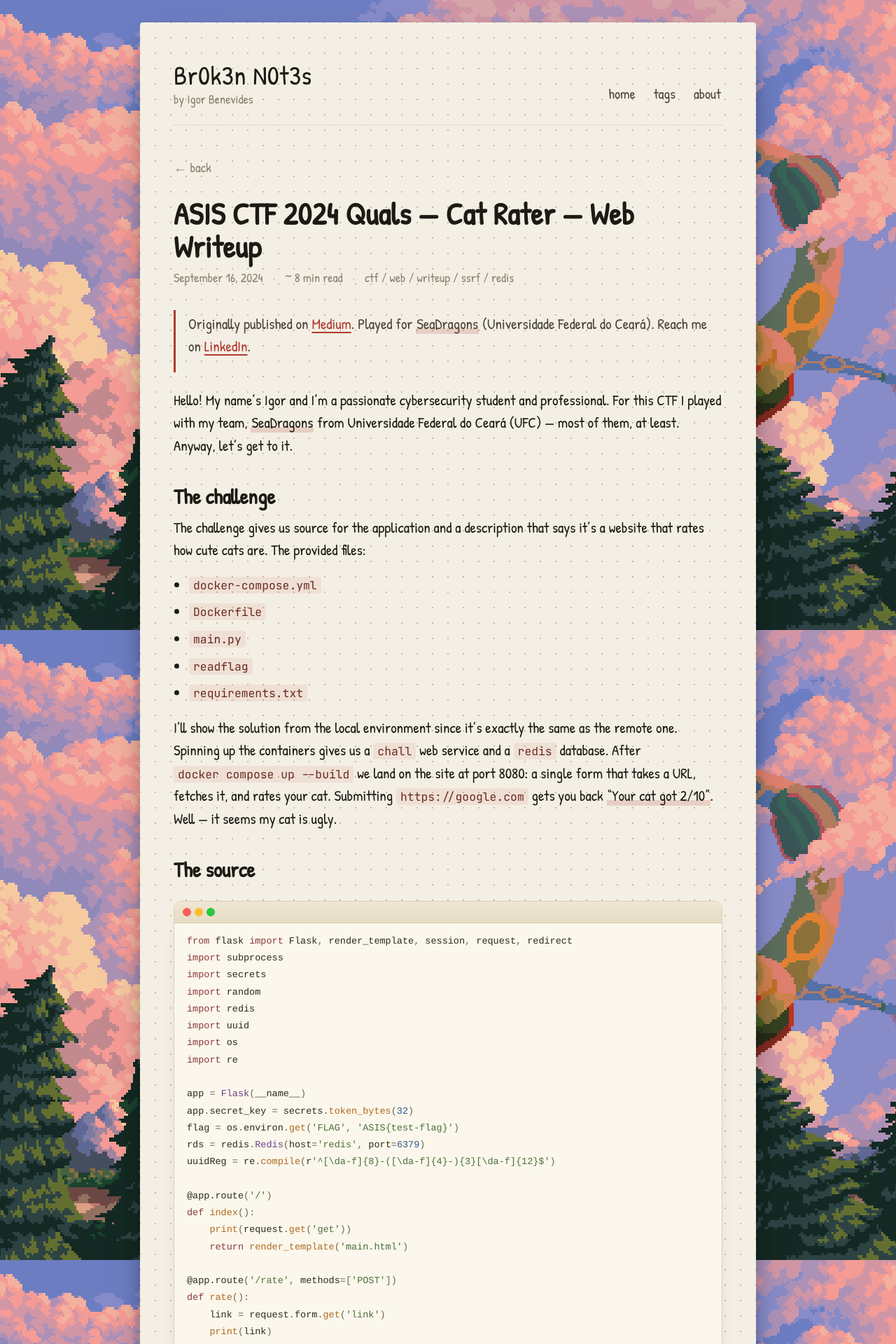
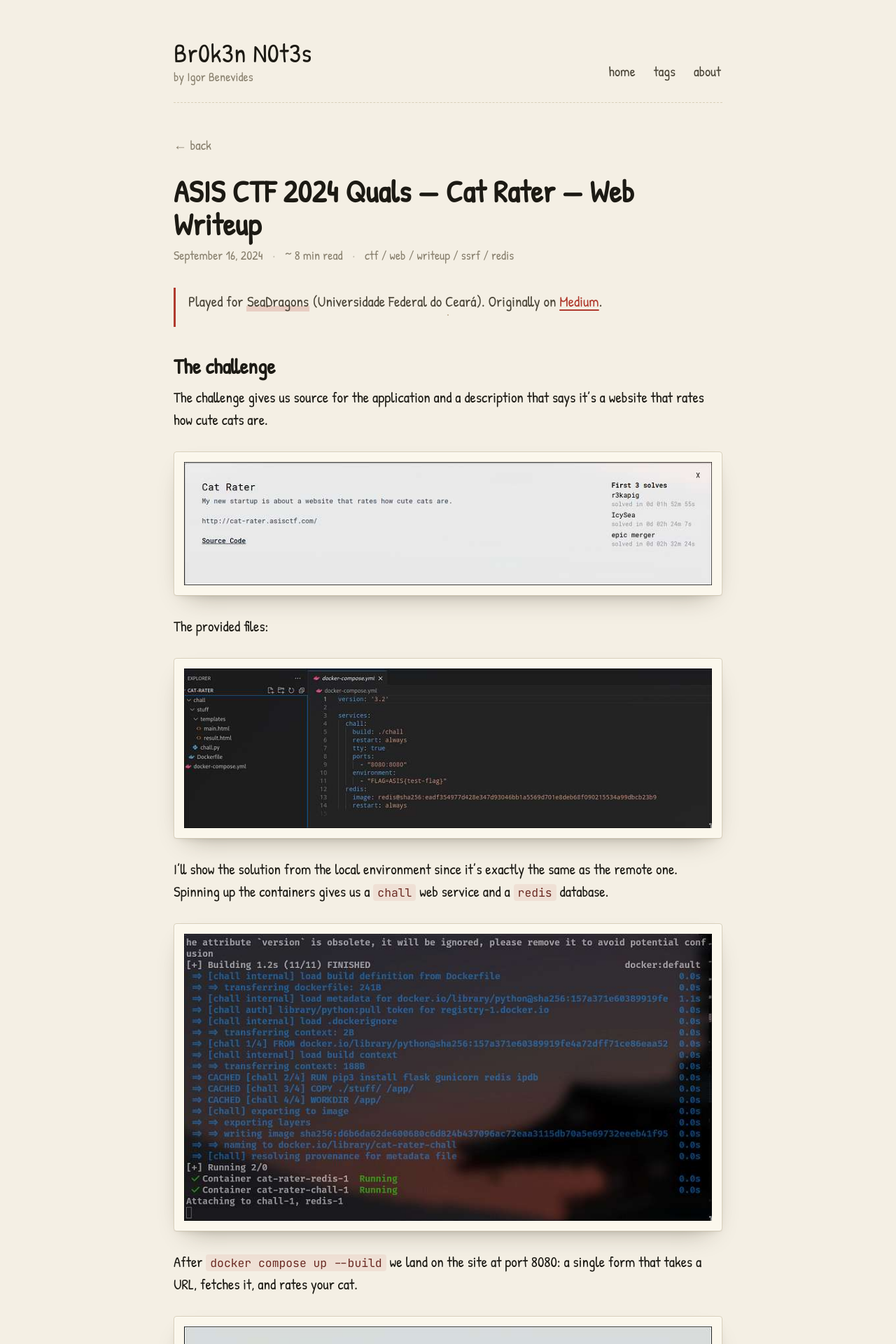
Before and after one commit to igor4020/br0k3n_n0t3, a Jekyll site: the page built from _posts/2024-09-15-asis-ctf-cat-rater.md, in a window 1280 px wide. Shown: the top 1920 px of the page at 70% size. Built offline with Jekyll 4.4.1, drawn with Linux system fonts in a browser that asks for light colours; some of the changed text lies outside the part shown.

Commit message:
Notebook is now full-page, drop desk image, embed Cat Rater screenshots, trim self-intros
- main.css: body now carries the dotted paper background; .wrap loses
  its frame (no shadow/border-radius/paper-bg) and just centers content
- assets/images/desk-bg.png removed (no longer referenced)
- _posts/cat-rater: extracted 10 screenshots from the source PDF
  (challenge prompt, files, docker-compose output, Cat Rater UI,
  '2/10' result, redis security-attack log, curl manual, dict:// keys,
  flag result) and embedded them inline in the post
- _posts/maldev-0x00 + cat-rater: removed Hello-I'm-Igor self-intro
  paragraphs since /about/ already covers that

````diff
--- a/_posts/2024-09-15-asis-ctf-cat-rater.md
+++ b/_posts/2024-09-15-asis-ctf-cat-rater.md
@@ -6,21 +6,29 @@ tags: [ctf, web, writeup, ssrf, redis]
 excerpt: "A web challenge from ASIS CTF 2024 Quals. SSRF into Redis through curl, with a regex that blocks spaces, dashes, and percent signs — solved with dict:// + EVAL + RANDOMKEY."
 ---
 
-> Originally published on [Medium](https://medium.com/@igormelo4020/asis-ctf-2024-quals-cat-reader-web-writeup-95d87df627db). Played for **SeaDragons** (Universidade Federal do Ceará). Reach me on [LinkedIn](https://www.linkedin.com/in/benevides-igor/).
-
-Hello! My name's Igor and I'm a passionate cybersecurity student and professional. For this CTF I played with my team, **SeaDragons** from Universidade Federal do Ceará (UFC) — most of them, at least. Anyway, let's get to it.
+> Played for **SeaDragons** (Universidade Federal do Ceará). Originally on [Medium](https://medium.com/@igormelo4020/asis-ctf-2024-quals-cat-reader-web-writeup-95d87df627db).
 
 ## The challenge
 
-The challenge gives us source for the application and a description that says it's a website that rates how cute cats are. The provided files:
+The challenge gives us source for the application and a description that says it's a website that rates how cute cats are.
 
-- `docker-compose.yml`
-- `Dockerfile`
-- `main.py`
-- `readflag`
-- `requirements.txt`
+![Challenge prompt: Cat Rater — My new startup is about a website that rates how cute cats are]({{ '/assets/images/cat-rater/challenge-prompt.jpg' | relative_url }})
 
-I'll show the solution from the local environment since it's exactly the same as the remote one. Spinning up the containers gives us a `chall` web service and a `redis` database. After `docker compose up --build` we land on the site at port 8080: a single form that takes a URL, fetches it, and rates your cat. Submitting `https://google.com` gets you back **"Your cat got 2/10"**. Well — it seems my cat is ugly.
+The provided files:
+
+![Files provided in VS Code: chall/main.py, Dockerfile, docker-compose.yml]({{ '/assets/images/cat-rater/files-provided.jpg' | relative_url }})
+
+I'll show the solution from the local environment since it's exactly the same as the remote one. Spinning up the containers gives us a `chall` web service and a `redis` database.
+
+![docker-compose up --build output]({{ '/assets/images/cat-rater/docker-compose-up.jpg' | relative_url }})
+
+After `docker compose up --build` we land on the site at port 8080: a single form that takes a URL, fetches it, and rates your cat.
+
+![Cat Rater UI: Enter a link to your cat picture]({{ '/assets/images/cat-rater/initial-ui.jpg' | relative_url }})
+
+Submitting `https://google.com` gets you back **"Your cat got 2/10"**. Well — it seems my cat is ugly.
+
+![Your cat got 2/10]({{ '/assets/images/cat-rater/cat-2of10.jpg' | relative_url }})
 
 ## The source
 
@@ -113,15 +121,17 @@ Constraints:
 
 A bit of googling lands you on **SSRF + Redis** material — including [this Hacktricks page](https://book.hacktricks.xyz/network-services-pentesting/6379-pentesting-redis). Since the services live on the same docker-compose network, the web service can reach Redis at `redis:6379`.
 
-The classic trick is to use the `gopher://` protocol via curl to send raw bytes to Redis. We tried that:
+The classic trick is to use the `gopher://` protocol via curl to send raw bytes to Redis. We tried that and the logs surfaced this:
 
-```
-gopher://redis:6379/_FLUSHALL%0d%0aSET ...
-```
+![Redis log: 'Possible SECURITY ATTACK detected... Cross Protocol Scripting']({{ '/assets/images/cat-rater/redis-security-attack.jpg' | relative_url }})
 
-…and got **"Something bad happened"**. The logs show the curl call rejected the payload — looks like newer Redis builds reject this gopher injection. We need to circumvent it.
+Looks like newer Redis builds detect and reject the gopher cross-protocol injection. We need to circumvent it.
 
-A read through `man curl` shows curl supports a *lot* of protocols. None of those are blocked by the regex. After some experimentation I landed on **`dict://`**.
+A read through `man curl` shows curl supports a *lot* of protocols — DICT, FILE, FTP, FTPS, GOPHER, GOPHERS, HTTP, HTTPS, IMAP, IMAPS, LDAP, LDAPS, MQTT, POP3, POP3S, RTMP, RTMPS, RTSP, SCP, SFTP, SMB, SMBS, SMTP, SMTPS, TELNET, TFTP, WS, WSS. None of those are blocked by the regex.
+
+![curl(1) man page synopsis]({{ '/assets/images/cat-rater/curl-manual.jpg' | relative_url }})
+
+After some experimentation I landed on **`dict://`**.
 
 ## The other regex problem
 
--- a/assets/css/main.css
+++ b/assets/css/main.css
@@ -23,34 +23,22 @@ body {
   font-size: 21px;
   line-height: 1.55;
   color: var(--ink);
-  background-color: #b9a7c8;
-  background-image: url('../images/desk-bg.png');
-  background-size: cover;
-  background-position: center top;
+  background-color: var(--paper);
+  background-image: radial-gradient(circle, var(--dot) 1px, transparent 1.4px);
+  background-size: 22px 22px;
+  background-position: 11px 11px;
   background-attachment: fixed;
-  background-repeat: no-repeat;
-  image-rendering: pixelated;
   min-height: 100vh;
   -webkit-font-smoothing: antialiased;
   text-rendering: geometricPrecision;
 }
-.wrap, .wrap * { image-rendering: auto; }
 ::selection { background: var(--accent-soft); }
 
 .wrap {
   max-width: 880px;
-  margin: 32px auto 64px;
+  margin: 0 auto;
   padding: 56px 48px 120px;
   position: relative;
-  background-color: var(--paper);
-  background-image: radial-gradient(circle, var(--dot) 1px, transparent 1.4px);
-  background-size: 22px 22px;
-  background-position: 11px 11px;
-  box-shadow:
-    0 1px 0 rgba(255,255,255,0.04) inset,
-    0 30px 60px -30px rgba(0,0,0,0.55),
-    0 12px 28px -12px rgba(0,0,0,0.45);
-  border-radius: 4px;
 }
 
 /* header */
````
Also changed, not shown: other parts of _posts/2024-09-15-asis-ctf-cat-rater.md (+7 -1 lines), _posts/2024-02-02-maldev-0x00.md (+1 -5 lines), assets/images/cat-rater/cat-2of10.jpg (added), assets/images/cat-rater/challenge-prompt.jpg (added), assets/images/cat-rater/curl-manual.jpg (added), assets/images/cat-rater/dict-keys.jpg (added), assets/images/cat-rater/docker-compose-up.jpg (added), assets/images/cat-rater/files-provided.jpg (added), assets/images/cat-rater/flag-result.jpg (added), assets/images/cat-rater/gopher-keys.jpg (added), assets/images/cat-rater/initial-ui.jpg (added), assets/images/cat-rater/redis-security-attack.jpg (added), assets/images/desk-bg.png (deleted).
